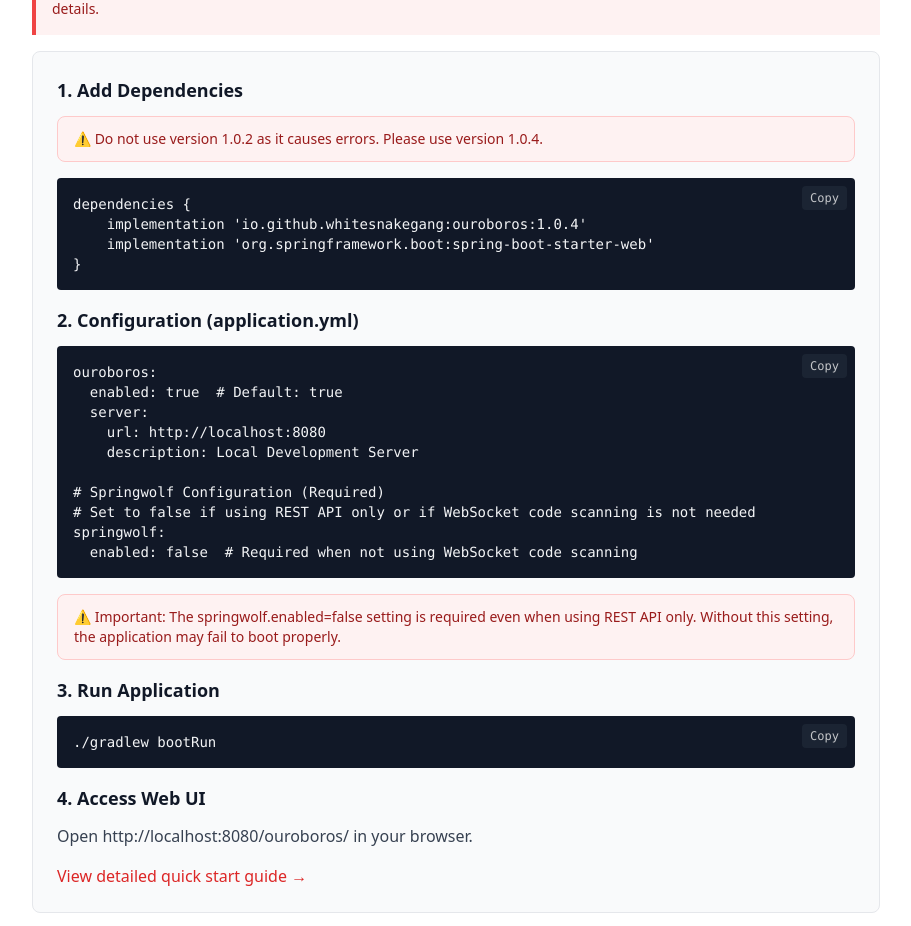
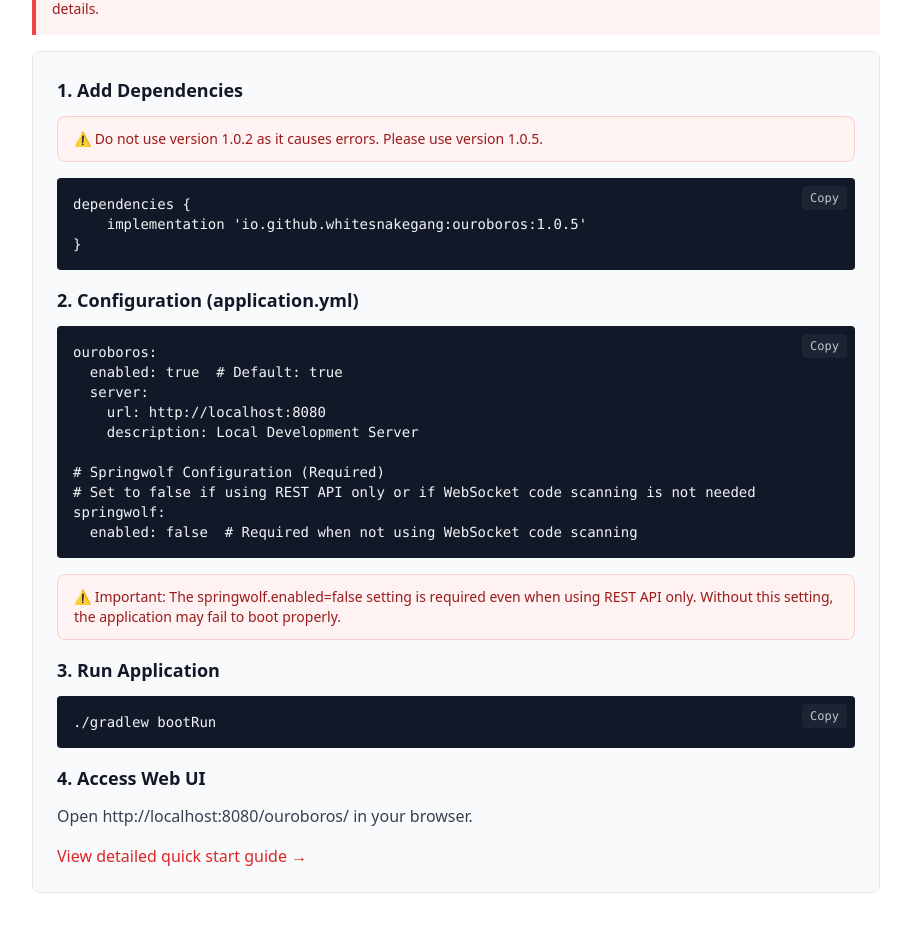
Before and after one commit to whitesnakegang/ouroboros-docs, a React (Vite) app: page /#/ in a window 1280 px wide. Shown: the part 1542-2468 px from the top of the page, without its empty margins (324-1235 px from the left). Built offline with nearby package versions, Linux system fonts and the light colour scheme.

Commit message:
feat: 버전 1.0.5 로 업데이트

```diff
--- a/src/locales/en.json
+++ b/src/locales/en.json
@@ -57,7 +57,7 @@
       "warning": "Note: Ouroboros only supports Spring Boot 3.5.7 and below. It does not work with Spring Boot 4.0.0. See known issues for details.",
       "step1": {
         "title": "1. Add Dependencies",
-        "versionWarning": "⚠️ Do not use version 1.0.2 as it causes errors. Please use version 1.0.4."
+        "versionWarning": "⚠️ Do not use version 1.0.2 as it causes errors. Please use version 1.0.5."
       },
       "step2": {
         "title": "2. Configuration (application.yml)",
@@ -783,7 +783,7 @@
     },
     "backendSetupCode": "cd backend\n\n# Build\n./gradlew build\n\n# Run tests\n./gradlew test\n\n# Run application\n./gradlew bootRun\n\n# Publish to local Maven repository (for testing)\n./gradlew publishToMavenLocal",
     "frontendSetupCode": "cd front\n\n# Install dependencies\nnpm install\n\n# Run dev server\nnpm run dev\n\n# Build\nnpm run build\n\n# Run lint\nnpm run lint",
-    "localTestCode": "# Build backend and publish to local Maven repository\ncd backend\n./gradlew publishToMavenLocal\n\n# Use in test project\ndependencies {\n    implementation 'io.github.whitesnakegang:ouroboros:1.0.4-SNAPSHOT'\n}"
+    "localTestCode": "# Build backend and publish to local Maven repository\ncd backend\n./gradlew publishToMavenLocal\n\n# Use in test project\ndependencies {\n    implementation 'io.github.whitesnakegang:ouroboros:1.0.5-SNAPSHOT'\n}"
   },
   "projectStructure": {
     "title": "Project Structure",
@@ -922,7 +922,7 @@
       "title": "Step 1: Installation",
       "basicDeps": "Basic Dependencies",
       "basicDepsDesc": "Adding only the basic dependencies allows you to use both REST API and WebSocket features.",
-      "versionWarning": "⚠️ Do not use version 1.0.2 as it causes errors. Please use version 1.0.4.",
+      "versionWarning": "⚠️ Do not use version 1.0.2 as it causes errors. Please use version 1.0.5.",
       "note1": "The library internally includes spring-boot-starter-actuator and spring-boot-starter-aop.",
       "note2": "Mock server and REST API controllers are registered via auto-configuration, so they can be used without additional setup.",
       "note3": "If using Lombok, you must add annotationProcessor 'org.projectlombok:lombok' for @ApiState-based automatic scanning to work properly."
--- a/src/locales/ko.json
+++ b/src/locales/ko.json
@@ -57,7 +57,7 @@
       "warning": "주의: Ouroboros는 Spring Boot 3.5.7 이하 버전만 지원합니다. Spring Boot 4.0.0에서는 작동하지 않습니다. 자세한 내용은 알려진 버그를 참고하세요.",
       "step1": {
         "title": "1. 의존성 추가",
-        "versionWarning": "⚠️ 1.0.2 버전은 에러가 발생하므로 사용하지 마세요. 반드시 1.0.4 버전을 사용해주세요."
+        "versionWarning": "⚠️ 1.0.2 버전은 에러가 발생하므로 사용하지 마세요. 반드시 1.0.5 버전을 사용해주세요."
       },
       "step2": {
         "title": "2. 설정 (application.yml)",
@@ -783,7 +783,7 @@
     },
     "backendSetupCode": "cd backend\n\n# 빌드\n./gradlew build\n\n# 테스트 실행\n./gradlew test\n\n# 애플리케이션 실행\n./gradlew bootRun\n\n# 로컬 Maven 저장소에 퍼블리시 (테스트용)\n./gradlew publishToMavenLocal",
     "frontendSetupCode": "cd front\n\n# 의존성 설치\nnpm install\n\n# 개발 서버 실행\nnpm run dev\n\n# 빌드\nnpm run build\n\n# 린트 확인\nnpm run lint",
-    "localTestCode": "# 백엔드 빌드 및 로컬 Maven 저장소에 퍼블리시\ncd backend\n./gradlew publishToMavenLocal\n\n# 테스트 프로젝트에서 사용\ndependencies {\n    implementation 'io.github.whitesnakegang:ouroboros:1.0.4-SNAPSHOT'\n}"
+    "localTestCode": "# 백엔드 빌드 및 로컬 Maven 저장소에 퍼블리시\ncd backend\n./gradlew publishToMavenLocal\n\n# 테스트 프로젝트에서 사용\ndependencies {\n    implementation 'io.github.whitesnakegang:ouroboros:1.0.5-SNAPSHOT'\n}"
   },
   "projectStructure": {
     "title": "프로젝트 구조",
@@ -922,7 +922,7 @@
       "title": "1단계: 설치",
       "basicDeps": "기본 의존성",
       "basicDepsDesc": "기본 의존성만 추가하면 REST API와 WebSocket 기능 모두 사용할 수 있습니다.",
-      "versionWarning": "⚠️ 1.0.2 버전은 에러가 발생하므로 사용하지 마세요. 반드시 1.0.4 버전을 사용해주세요.",
+      "versionWarning": "⚠️ 1.0.2 버전은 에러가 발생하므로 사용하지 마세요. 반드시 1.0.5 버전을 사용해주세요.",
       "note1": "참고: 라이브러리는 내부적으로 spring-boot-starter-actuator와 spring-boot-starter-aop를 함께 제공합니다.",
       "note2": "Mock 서버와 REST API 컨트롤러는 자동 구성으로 등록되므로 별도 설정 없이 사용할 수 있습니다.",
       "note3": "Lombok을 사용한다면 반드시 annotationProcessor 'org.projectlombok:lombok'를 추가해야 @ApiState 기반 자동 스캔이 정상 동작합니다."
--- a/src/pages/Home.tsx
+++ b/src/pages/Home.tsx
@@ -93,8 +93,7 @@
             </p>
           </div>
           <pre className="bg-gray-900 text-gray-100 rounded p-4 overflow-x-auto text-sm mb-4"><code>{`dependencies {
-    implementation 'io.github.whitesnakegang:ouroboros:1.0.4'
-    implementation 'org.springframework.boot:spring-boot-starter-web'
+    implementation 'io.github.whitesnakegang:ouroboros:1.0.5'
 }`}</code></pre>
 
           <h3 className="text-lg font-semibold text-gray-900 mb-3">{t('home.quickStart.step2.title')}</h3>
--- a/src/pages/QuickStart.tsx
+++ b/src/pages/QuickStart.tsx
@@ -58,15 +58,14 @@
         </div>
         <h4 className="text-lg font-semibold text-gray-900 mt-4 mb-2">Gradle</h4>
         <pre className="bg-gray-100 border border-gray-200 rounded-lg p-4 overflow-x-auto"><code>{`dependencies {
-    implementation 'io.github.whitesnakegang:ouroboros:1.0.4'
-    implementation 'org.springframework.boot:spring-boot-starter-web'
+    implementation 'io.github.whitesnakegang:ouroboros:1.0.5'
 }`}</code></pre>
 
         <h4 className="text-lg font-semibold text-gray-900 mt-4 mb-2">Maven</h4>
         <pre className="bg-gray-100 border border-gray-200 rounded-lg p-4 overflow-x-auto"><code>{`<dependency>
     <groupId>io.github.whitesnakegang</groupId>
     <artifactId>ouroboros</artifactId>
-    <version>1.0.4</version>
+    <version>1.0.5</version>
 </dependency>`}</code></pre>
 
         <div className="bg-blue-50 border border-blue-200 text-blue-800 rounded-lg px-4 py-3 text-sm mt-4 space-y-2">
```
